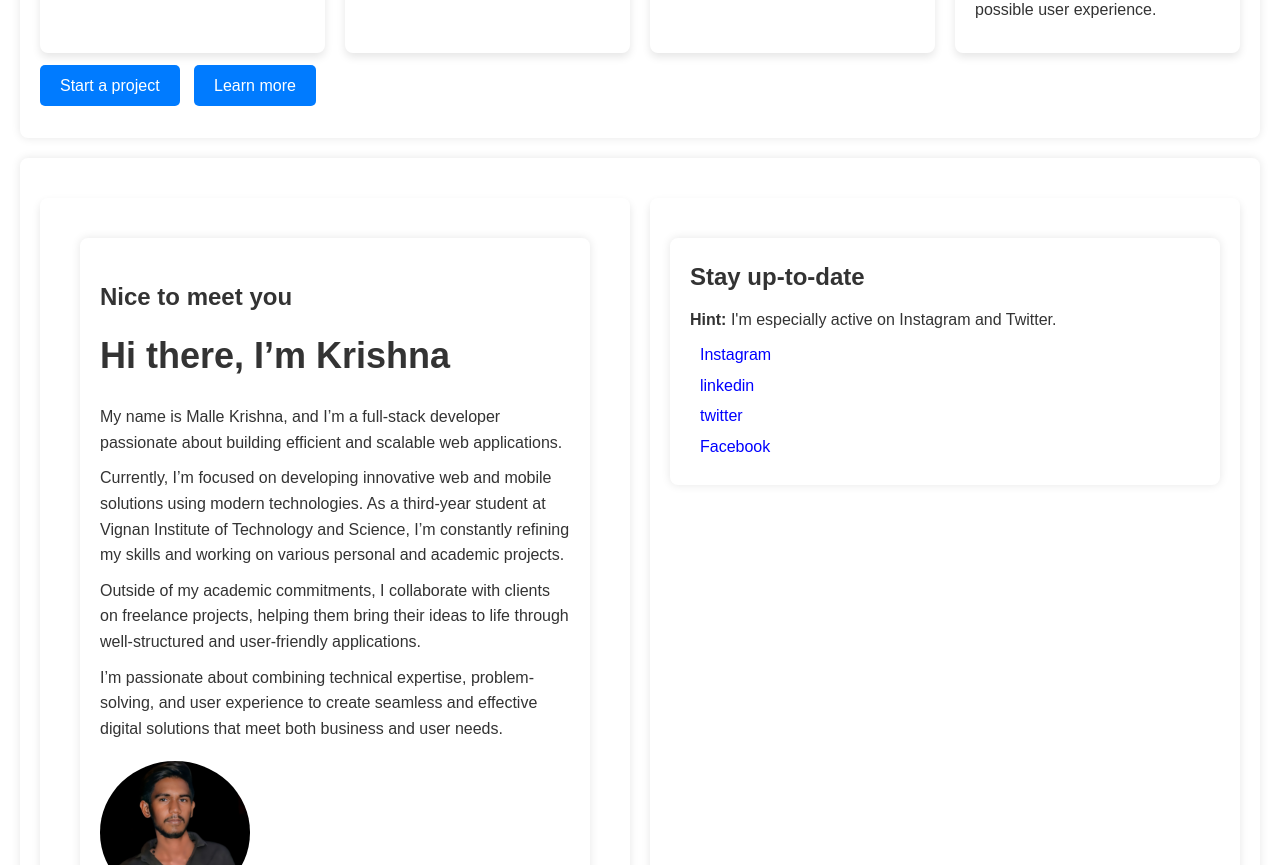
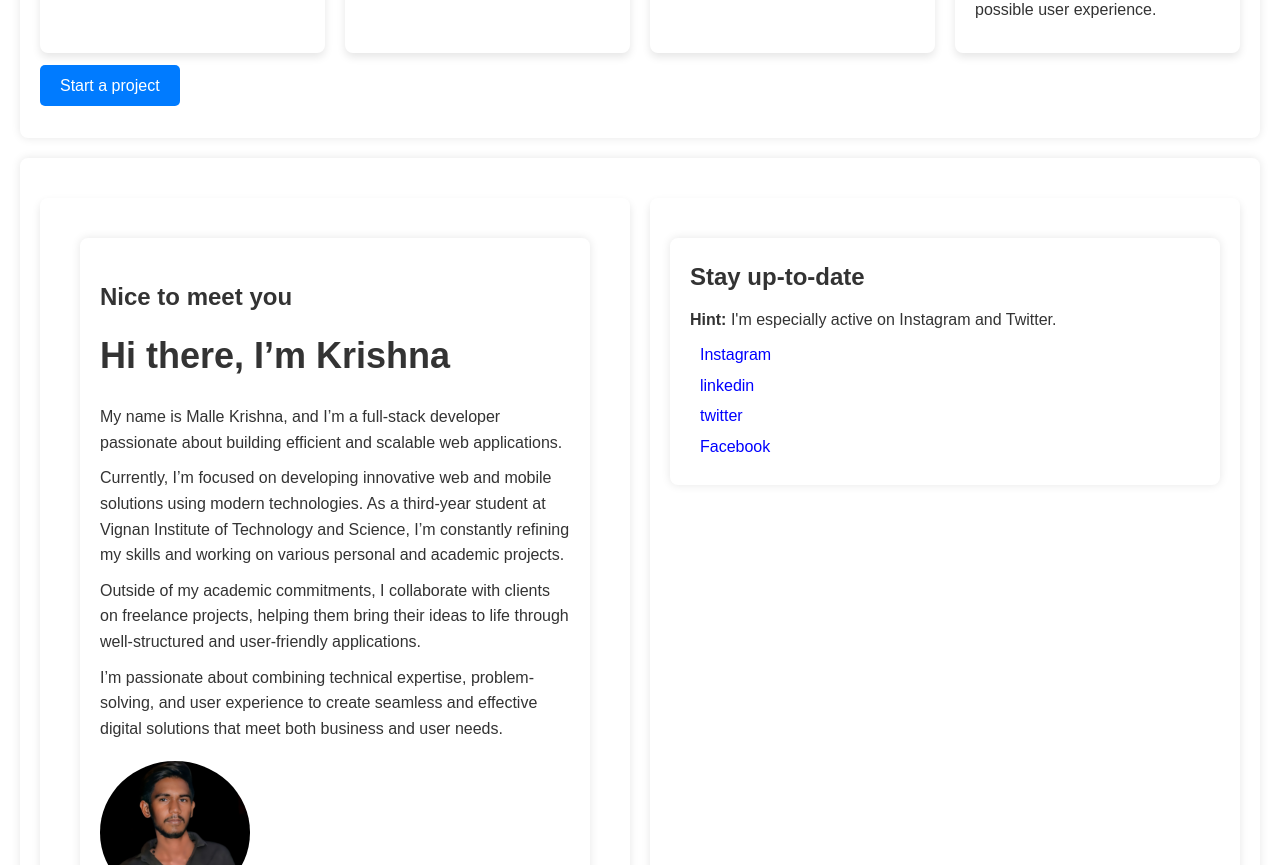
Before and after one commit to malle-krishna7/krishna-portfolio, a plain HTML site: page index.html in a window 1280 px wide. Shown: the part 1796-2661 px from the top of the page. Drawn offline with Linux system fonts and the light colour scheme.

Commit message:
learn more removed

```diff
--- a/index.html
+++ b/index.html
@@ -102,7 +102,6 @@
 
         <div class="buttons">
             <a href="form.html" class="start-project-btn">Start a project</a>
-            <a href="#about" class="learn-more-btn">Learn more</a>
         </div>
     </section>
 
```
